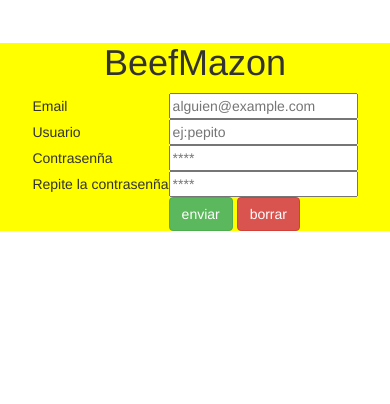
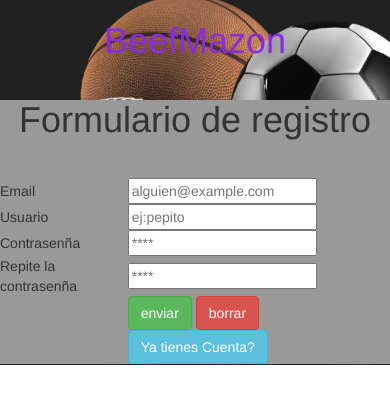
Before and after one commit to Fragmo/beefmazon, a PHP site: page /registro.php in a window 390 px wide. Shown: the top 404 px of the page. Run offline with PHP 8.4, Linux system fonts and the light colour scheme.

Commit message:
un poco mas bonito

```diff
--- a/index.php
+++ b/index.php
@@ -41,7 +41,7 @@ and open the template in the editor.
 
                         <tr>
                             <td></td>
-                            <td> <input type="submit" class="btn btn-success" value="enviar" name="botonEnviar" /> <input type="reset" class="btn btn-danger" value="borrar" name="botonBorrar" /><a href="registro.php"><input class="btn btn-info pull-right" style="margin-left: 3px;" type="button" value="Registrarse" name="botonRegistro" /></a>
+                            <td> <input type="submit"  class="btn btn-success" value="enviar" name="botonEnviar" /> <input type="reset" class="btn btn-danger" value="borrar" name="botonBorrar" /><a href="registro.php"><input class="btn btn-info pull-right" style="margin-left: 3px;" type="button" value="Registrarse" name="botonRegistro" /></a>
 </td>
                         </tr>
                     </tbody>
--- a/loginToGuapo.php
+++ b/loginToGuapo.php
@@ -32,8 +32,10 @@ session_start(); // iniciamos sesion
                 echo "<script>location.href='pagina2.php?usuario=$nombreUsuarioLogin'</script>";
              }else{
                   echo ' <script language="javascript">alert("Contraseña incorrecta");</script> ';
+                  echo "<script>location.href='index.php'</script>";
              }
          }else{
              echo ' <script language="javascript">alert("Usuario no registrado");</script> ';
+             echo "<script>location.href='index.php'</script>";
          }
 ?>
--- a/registro.php
+++ b/registro.php
@@ -16,14 +16,15 @@ and open the template in the editor.
         <script src="js/jquery.raty.js" type="text/javascript"></script>
 
     </head>
-    <body>
+    <body style="background-image: url(imagenes/fondoDePantallaBeefmazonFinal.jpg); background-size: cover; background-repeat: no-repeat;">
         <div id="divFormulario">
 
             <div class="row">
-                <div class="col-md-3"></div>
-                <div class="col-md-6 " style="background-color: #ff0; margin-top: 10%">
-                    <h1 class="text-center">BeefMazon</h1>
-                    <form name="formularioLogin" action="registroToGuapo.php" method="POST">
+                <div class="col-md-4"></div>
+                <div class="col-md-4 "  >
+                    <h1 class="text-center" style="color: blueviolet">BeefMazon</h1>
+                    <form style="background-color: #999999;" name="formularioLogin" action="registroToGuapo.php" method="POST">
+                    <h1 style="margin-top: 10%; margin-bottom: 10%" class="text-center">Formulario de registro</h1>
                     <table border="0" cellspacing="1"  style="margin: 0 auto;" >
                     <tbody>
                         <tr>
@@ -49,7 +50,7 @@ and open the template in the editor.
 
                         <tr>
                             <td></td>
-                            <td> <input type="submit" class="btn btn-success" value="enviar" name="botonEnviar" /> <input type="reset" class="btn btn-danger" value="borrar" name="botonBorrar" /></td>
+                            <td> <input type="submit" class="btn btn-success" value="enviar" name="botonEnviar" /> <input type="reset" class="btn btn-danger" value="borrar" name="botonBorrar" /> <a href="index.php"><input type="button" class="btn btn-info" value="Ya tienes Cuenta?" name="yaTienesCuenta" /></a></td>
                         </tr>
 
                     </tbody>
@@ -57,7 +58,7 @@ and open the template in the editor.
 
                 </form>
                 </div>
-                <div class="col-md-3"></div>
+                <div class="col-md-4"></div>
 
 
         <?php
--- a/registroToGuapo.php
+++ b/registroToGuapo.php
@@ -50,6 +50,7 @@
 
                         }else{
                             echo '<script language="javascript">alert("las contrasenas son incorrectas o no has rellenado los campos");</script>';
+                            echo "<script>location.href='registro.php'</script>";
                         }
 
 
--- a/usuario.php
+++ b/usuario.php
@@ -36,8 +36,8 @@ require './VariablesSession.php';
             <div class="col-md-3"></div>
             <div class="col-md-6"><a href="pagina2.php"><h1 class="text-center">BeefMazon</h1></a></div>
             <div class="col-md-3">
-                <a href="usuario.php"><input type="button" class=" btn-primary" value="Tu menú,<?PHP echo $nombreUsuario?>" name="menuUsuario" /></a>
-                <a href="cerrarSesion.php"><input type="button" class="btn btn-danger" value="Salir" name="botonCerrarSesion" /></a>
+                <a href="usuario.php"><button class="btn btn-primary"  name="menuUsuario"><i class="fa fa-shopping-basket" aria-hidden="true"></i> Tu cesta,<?PHP echo $nombreUsuario?></button> </a>
+                <a href="cerrarSesion.php"><button type="button" class="btn btn-danger"  name="botonCerrarSesion"><i class="fa fa-sign-out" aria-hidden="true"></i> Salir</button></a>
             </header>
          </div>
 
@@ -70,7 +70,7 @@ require './VariablesSession.php';
                             <div class="col-md-4">
                                 <img src="imagenes/$foto"
                                 <p>$nombre, $marca, $sexo, $precio </p>
-                          <a href="confirmarCompra.php?idProductoo=$idProducto"><input type="button" value="Confirmar" name="$i" /></a>
+                          <a href="confirmarCompra.php?idProductoo=$idProducto"><button class="btn btn-success"value="Confirmar" name="$i"><i class="fa fa-check" aria-hidden="true"></i> Confirmar</button></a>
                             </div>
 
                         </div>
```
Also changed, not shown: pagina2.php (+9 -10 lines), producto.php (+4 -4 lines), imagenes/calcetinesNikeUnisex.jpg (added), imagenes/camisetaChicaNewBalance.jpg (added), imagenes/camisetaHombreAdidasCara.jpg (added), imagenes/camisetaNikeBarata.jpg (added), imagenes/pantalonNewBalance.jpg, imagenes/pantalonUnisexNike.jpg (added), imagenes/zapatosChicaAdidas.jpg (added).
